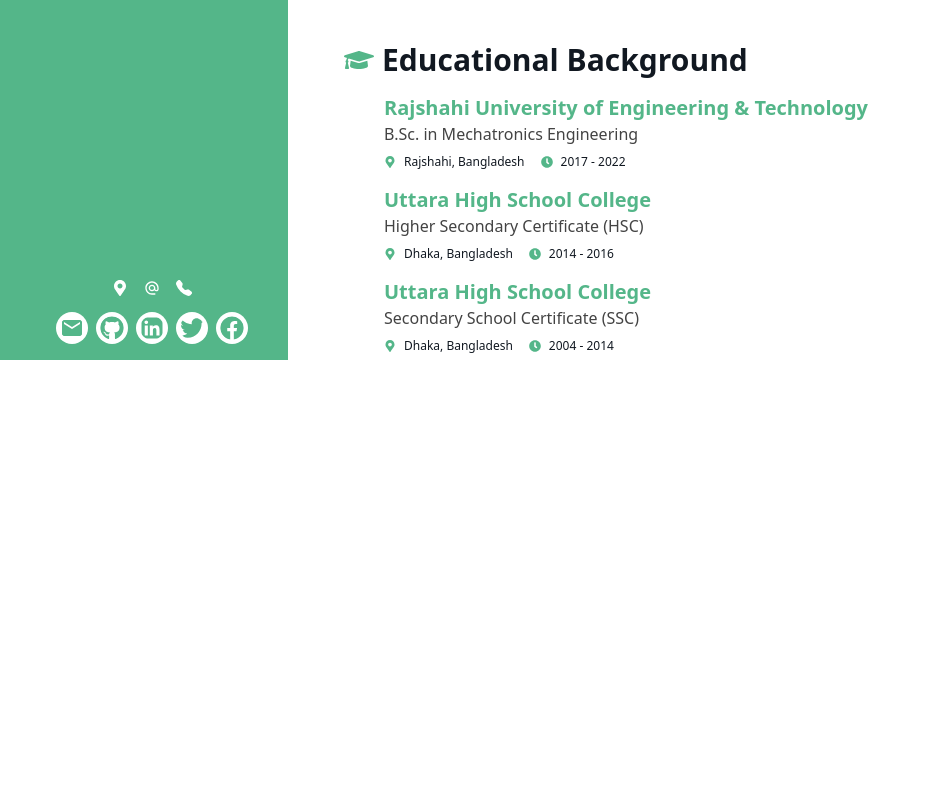
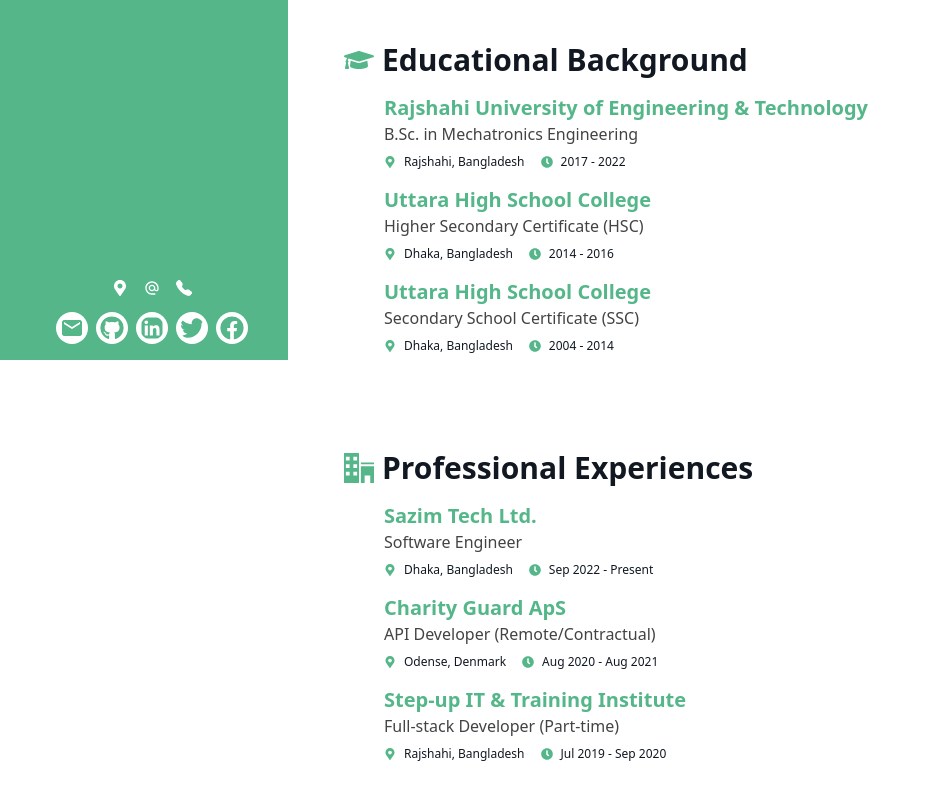
Before and after one commit to Bakar31/portfolio, a Next.js app: page / in a window 1280 px wide. Shown: the part 440-1240 px from the top of the page, without its empty margins (0-931 px from the left). Before the commit the page ends 834 px from the top, so only its background shows below. Built offline with nearby package versions, Linux system fonts and the light colour scheme.

Commit message:
feat: add experiences

```diff
--- /dev/null
+++ b/components/Experience/Experience.constants.ts
@@ -0,0 +1,20 @@
+export const experiences = [
+  {
+    institute: "Sazim Tech Ltd.",
+    positon: "Software Engineer",
+    location: "Dhaka, Bangladesh",
+    duration: "Sep 2022 - Present",
+  },
+  {
+    institute: "Charity Guard ApS",
+    positon: "API Developer (Remote/Contractual)",
+    location: "Odense, Denmark",
+    duration: "Aug 2020 - Aug 2021",
+  },
+  {
+    institute: "Step-up IT & Training Institute",
+    positon: "Full-stack Developer (Part-time)",
+    location: "Rajshahi, Bangladesh",
+    duration: "Jul 2019 - Sep 2020",
+  },
+];
--- /dev/null
+++ b/components/Experience/Experience.tsx
@@ -0,0 +1,33 @@
+import { FaClock, FaMapMarkerAlt } from "react-icons/fa";
+import { ImOffice } from "react-icons/im";
+import { experiences } from "./Experience.constants";
+
+export const Experience = () => (
+  <div className="mt-24 flex flex-col">
+    <div className="text-3xl font-bold pl-4 flex gap-2 items-center">
+      <ImOffice className="text-tinker" />
+      <span>Professional Experiences</span>
+    </div>
+    <div className="ml-14">
+      {experiences.map((experience, i) => (
+        <div
+          key={i}
+          className="flex flex-col mt-4 hover:border-l-4 hover:border-tinker hover:pl-4 transition-all duration-200"
+        >
+          <span className="text-tinker font-bold text-xl">{experience.institute}</span>
+          <span className="font-light text-pencil">{experience.positon}</span>
+          <div className="flex gap-4 text-xs font-light mt-2">
+            <div className="flex gap-2 items-center">
+              <FaMapMarkerAlt className="text-tinker" />
+              <span>{experience.location}</span>
+            </div>
+            <div className="flex gap-2 items-center">
+              <FaClock className="text-tinker" />
+              <span>{experience.duration}</span>
+            </div>
+          </div>
+        </div>
+      ))}
+    </div>
+  </div>
+);
--- /dev/null
+++ b/components/Experience/index.ts
@@ -0,0 +1 @@
+export * from "./Experience";
--- a/pages/index.tsx
+++ b/pages/index.tsx
@@ -1,4 +1,5 @@
 import { Education } from "@/components/Education";
+import { Experience } from "@/components/Experience";
 import { Intro } from "@/components/Intro";
 import { Sidebar } from "@/components/Sidebar/Sidebar";
 
@@ -9,6 +10,7 @@
       <div className="ml-72 min-h-screen bg-whiteboard text-midnight flex flex-col p-10">
         <Intro />
         <Education />
+        <Experience />
       </div>
     </main>
   );
```
